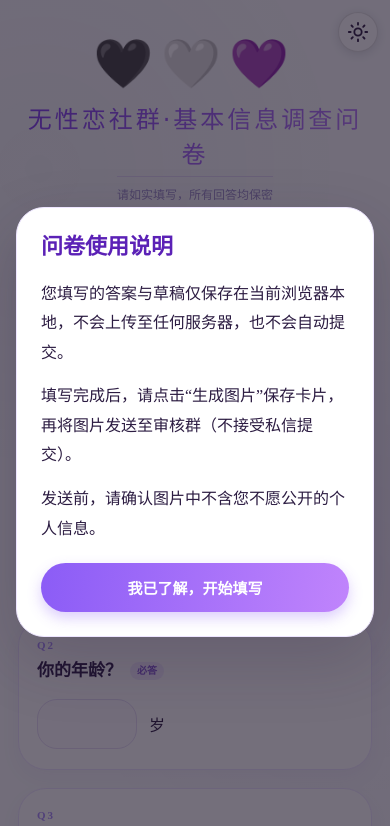
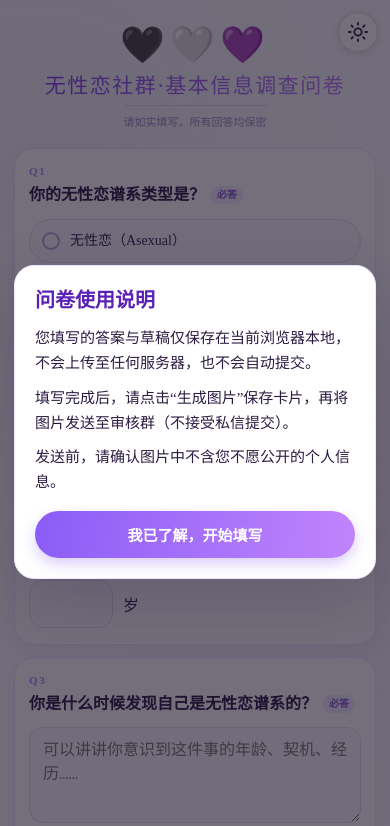
Before and after one commit to KrelinnBios/AceSurvey, a plain HTML site: page index.html in a window 390 px wide. Shown: the top 826 px of the page. Drawn offline with nearby package versions, Linux system fonts and the light colour scheme; a web font is replaced by a local one.

Commit message:
style: refine AceSurvey mobile form layout and spacing

```diff
--- a/index.html
+++ b/index.html
@@ -624,6 +624,167 @@
     textarea:focus {
       outline: none;
     }
+
+    /* Mobile: denser survey layout without affecting the exported #output-card. */
+    @media (max-width: 620px) {
+      .container {
+        padding: 16px 14px 52px;
+      }
+
+      .header {
+        margin-bottom: 14px;
+        padding: 8px 0 4px;
+      }
+
+      .ace-symbol {
+        font-size: 36px;
+        letter-spacing: 5px;
+      }
+
+      .header h1 {
+        font-size: 21px;
+        line-height: 1.35;
+        letter-spacing: 1.5px;
+        margin: 6px 0 5px;
+      }
+
+      .sub {
+        font-size: 11px;
+        padding-top: 7px;
+      }
+
+      .form-card {
+        padding: 16px 14px;
+        margin-bottom: 12px;
+        border-radius: 20px;
+      }
+
+      .q-number {
+        margin-bottom: 6px;
+        letter-spacing: 1.6px;
+      }
+
+      .q-label {
+        font-size: 16px;
+        line-height: 1.45;
+        margin-bottom: 12px;
+        padding-right: 0;
+      }
+
+      .q-label::after {
+        margin-left: 6px;
+        padding: 2px 6px;
+      }
+
+      .radio-group {
+        gap: 8px;
+        margin-bottom: 10px;
+      }
+
+      .radio-option {
+        min-height: 44px;
+        padding: 8px 12px;
+        gap: 10px;
+        border-radius: 22px;
+      }
+
+      .radio-text {
+        font-size: 14px;
+        line-height: 1.4;
+      }
+
+      textarea,
+      input[type="text"],
+      input[type="number"] {
+        font-size: 16px;
+        line-height: 1.5;
+        padding: 11px 13px;
+        border-radius: 14px;
+      }
+
+      .age-input-wrapper {
+        gap: 10px;
+      }
+
+      .age-input-wrapper input[type="number"] {
+        width: 84px;
+        font-size: 16px;
+      }
+
+      .optional-note {
+        margin-bottom: 6px;
+      }
+
+      .btn-export {
+        padding: 14px 0;
+        font-size: 17px;
+      }
+
+      .review-notice {
+        width: calc(100% - 28px);
+        max-height: calc(100dvh - 28px);
+        padding: 20px;
+        border-radius: 20px;
+      }
+
+      .review-notice h2 {
+        margin-bottom: 12px;
+        font-size: 20px;
+      }
+
+      .review-notice-content {
+        font-size: 15px;
+        line-height: 1.65;
+      }
+
+      .review-notice-content p + p {
+        margin-top: 10px;
+      }
+
+      .review-notice form {
+        margin-top: 16px;
+      }
+
+      .review-notice .btn-export {
+        padding: 13px 10px;
+        font-size: 15px;
+      }
+    }
+
+    @media (max-width: 380px) {
+      .container {
+        padding-right: 12px;
+        padding-left: 12px;
+      }
+
+      .header h1 {
+        font-size: 19px;
+        letter-spacing: 0.8px;
+      }
+
+      .form-card {
+        padding: 14px 12px;
+      }
+
+      .q-label {
+        font-size: 15px;
+      }
+
+      .radio-option {
+        padding-right: 10px;
+        padding-left: 10px;
+        gap: 8px;
+      }
+
+      .review-notice {
+        width: calc(100% - 24px);
+        padding: 16px;
+      }
+
+      .review-notice h2 {
+        font-size: 19px;
+      }
+    }
   </style>
 
   <link rel="stylesheet" href="assets/theme.css?v=202609106">
```
